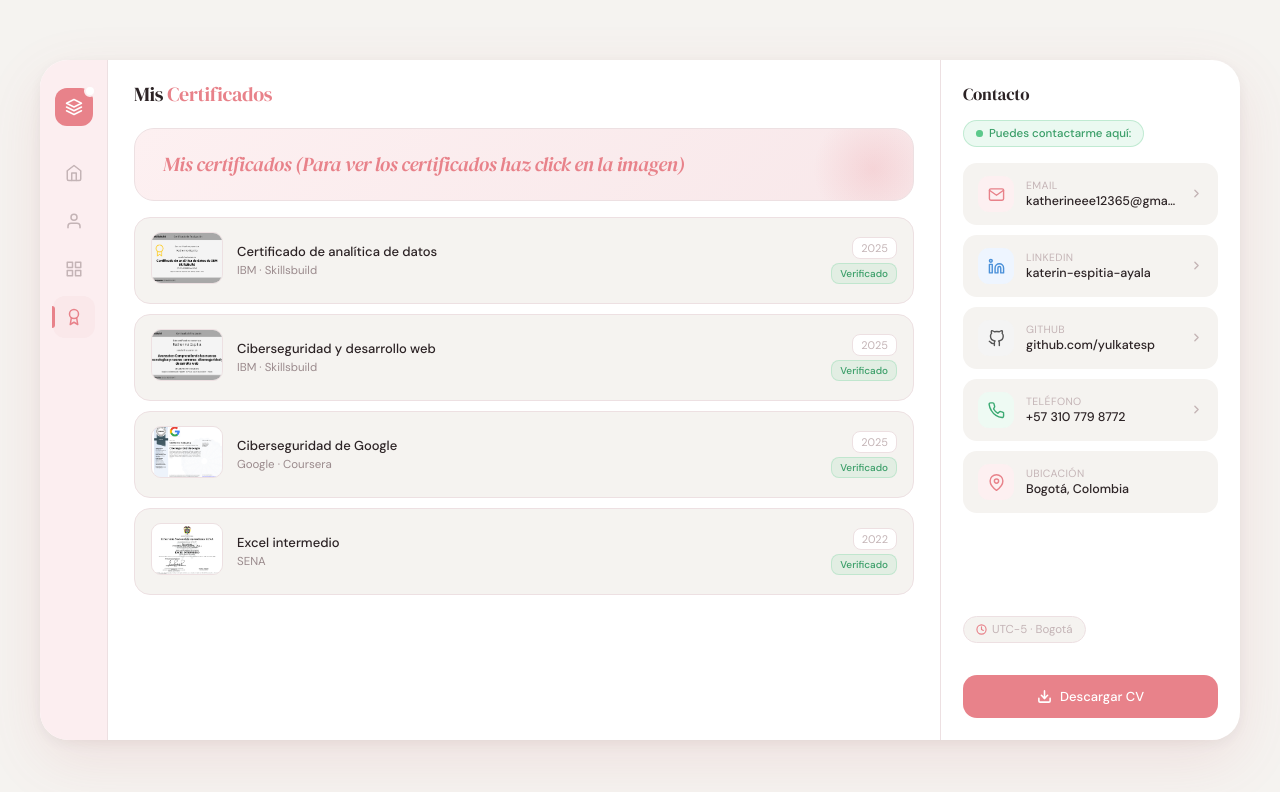
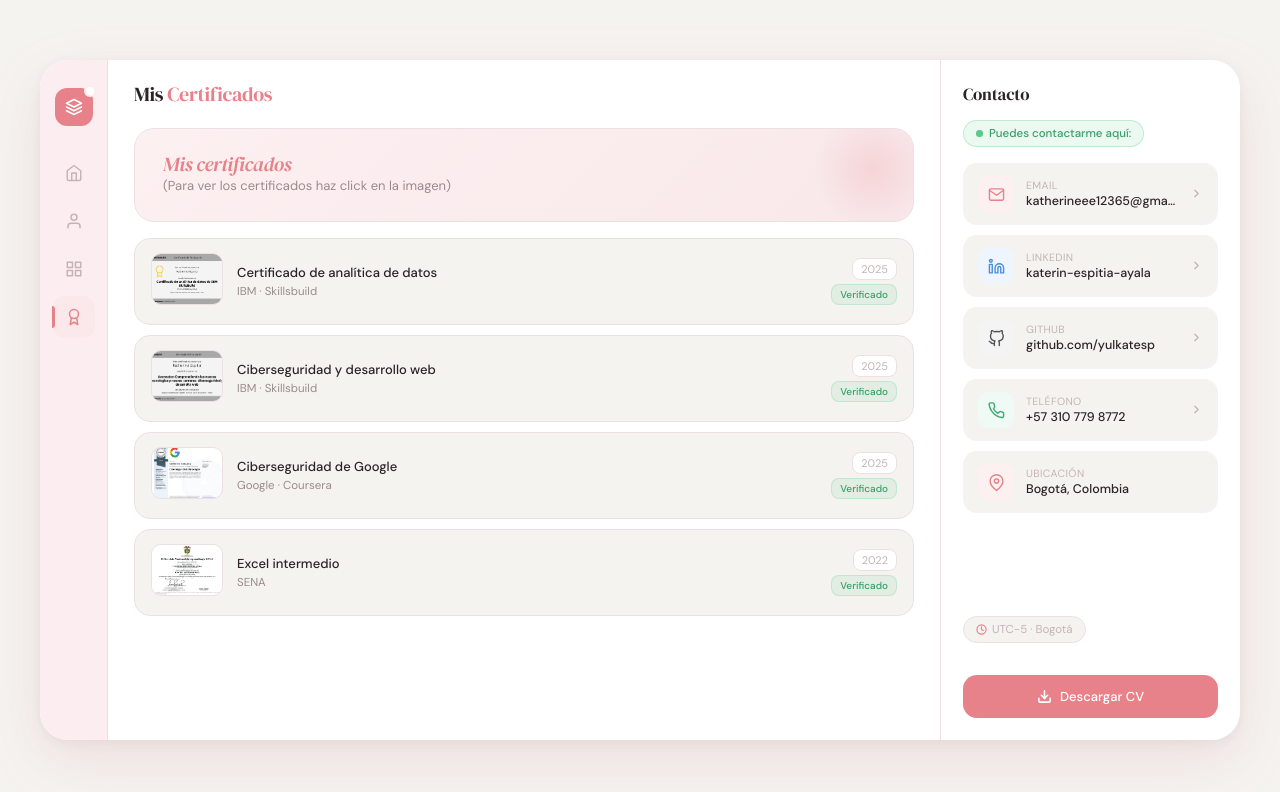
Before and after one commit to yulkatesp/Portafolio, a plain HTML site: page portafolio.html in a window 1280 px wide. Both pictures are taken after a click on the element 73 px from the left and 317 px from the top of the page. Drawn offline with Linux system fonts and the light colour scheme.

Commit message:
Arreglando certificados

```diff
--- a/portafolio.html
+++ b/portafolio.html
@@ -1948,7 +1948,8 @@
       <!-- CERTIFICADOS -->
       <div style="margin-top:20px" class="view" id="view-certificados">
         <div style="margin:0 26px" class="home-hero">
-          <div class="home-title" style="font-size:20px;margin:0"><span>Mis certificados (Para ver los certificados haz click en la imagen)</span></div>
+          <div class="home-title" style="font-size:20px;margin:0"><span>Mis certificados</span></div>
+           <div class="home-desc">(Para ver los certificados haz click en la imagen)</div>
         </div>
         <div class="certs-content">
           <div class="cert-card">
```
